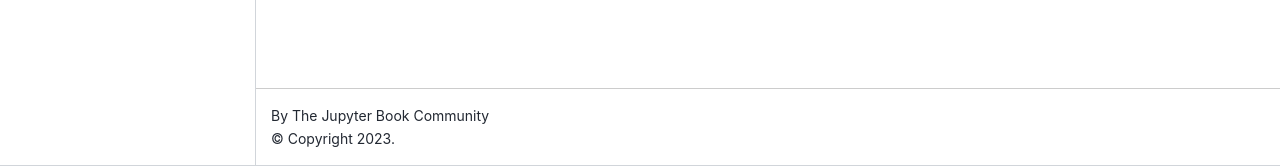
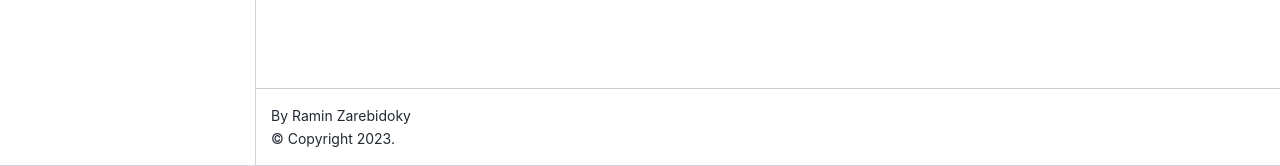
Before and after one commit to LiterallyTheOne/deep_learning_class, a Jupyter Book: the page built from docs/intro.md, in a window 1280 px wide. Shown: the part 734-900 px from the top of the page. Built offline with Jupyter Book 1.0.4 settings and Sphinx 7.4.7 and the Sphinx Book theme 1.1.4, drawn with Linux system fonts in a browser that asks for light colours; some of the changed lines change nothing that is shown.

Commit message:
Update the config file

```diff
--- a/docs/_config.yml
+++ b/docs/_config.yml
@@ -1,8 +1,8 @@
 # Book settings
 # Learn more at https://jupyterbook.org/customize/config.html
 
-title: My sample book
-author: The Jupyter Book Community
+title: Neural Computing and Deep Learning
+author: Ramin Zarebidoky
 logo: logo.png
 
 # Force re-execution of notebooks on each build.
@@ -15,15 +15,11 @@
   latex_documents:
     targetname: book.tex
 
-# Add a bibtex file so that we can create citations
-bibtex_bibfiles:
-  - references.bib
-
 # Information about where the book exists on the web
 repository:
-  url: https://github.com/executablebooks/jupyter-book  # Online location of your book
-  path_to_book: docs  # Optional path to your book, relative to the repository root
-  branch: master  # Which branch of the repository should be used when creating links (optional)
+  url: https://github.com/LiterallyTheOne/deep_learning_class
+  path_to_book: docs
+  branch: master
 
 # Add GitHub buttons to your book
 # See https://jupyterbook.org/customize/config.html#add-a-link-to-your-repository
```
